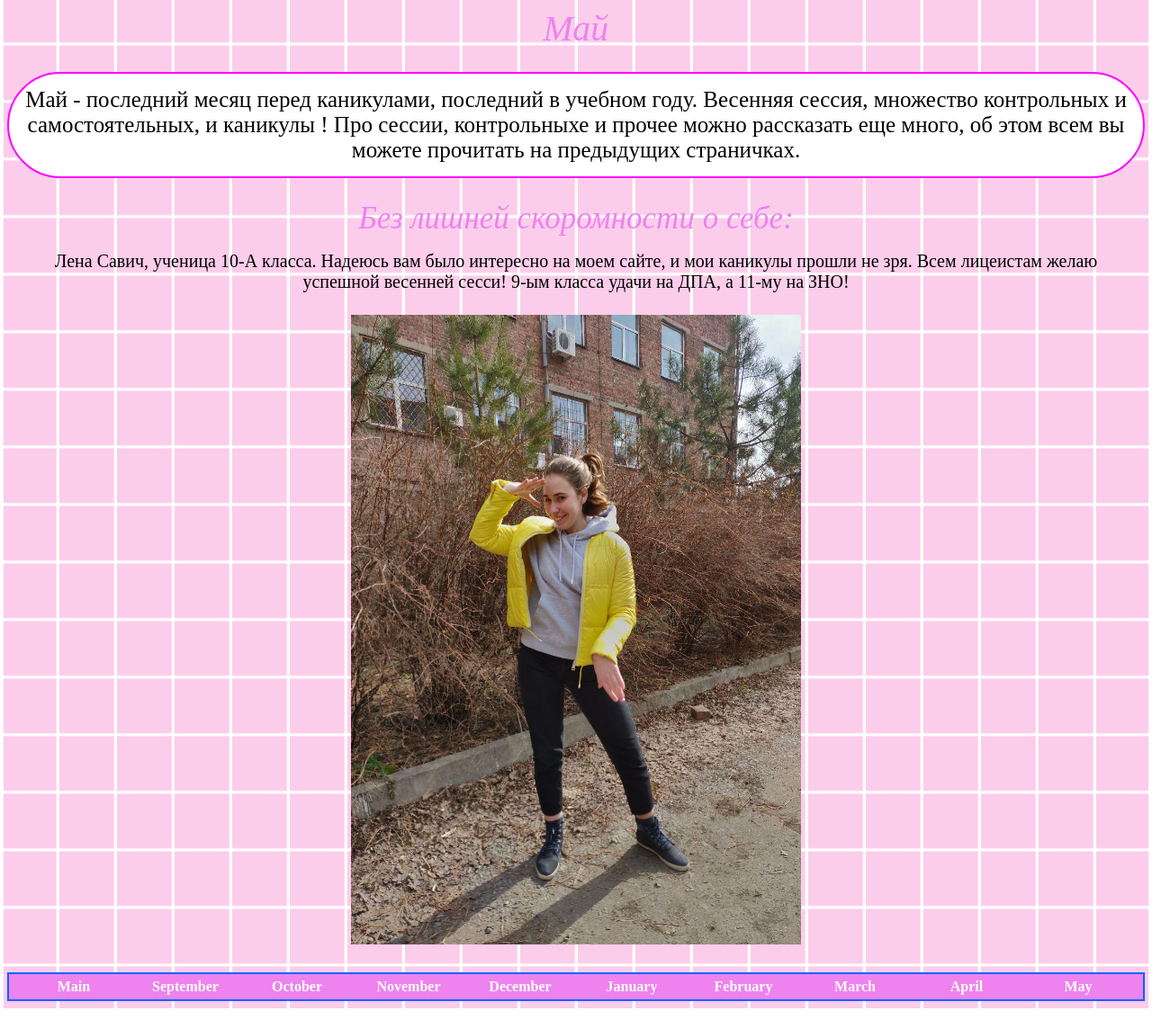
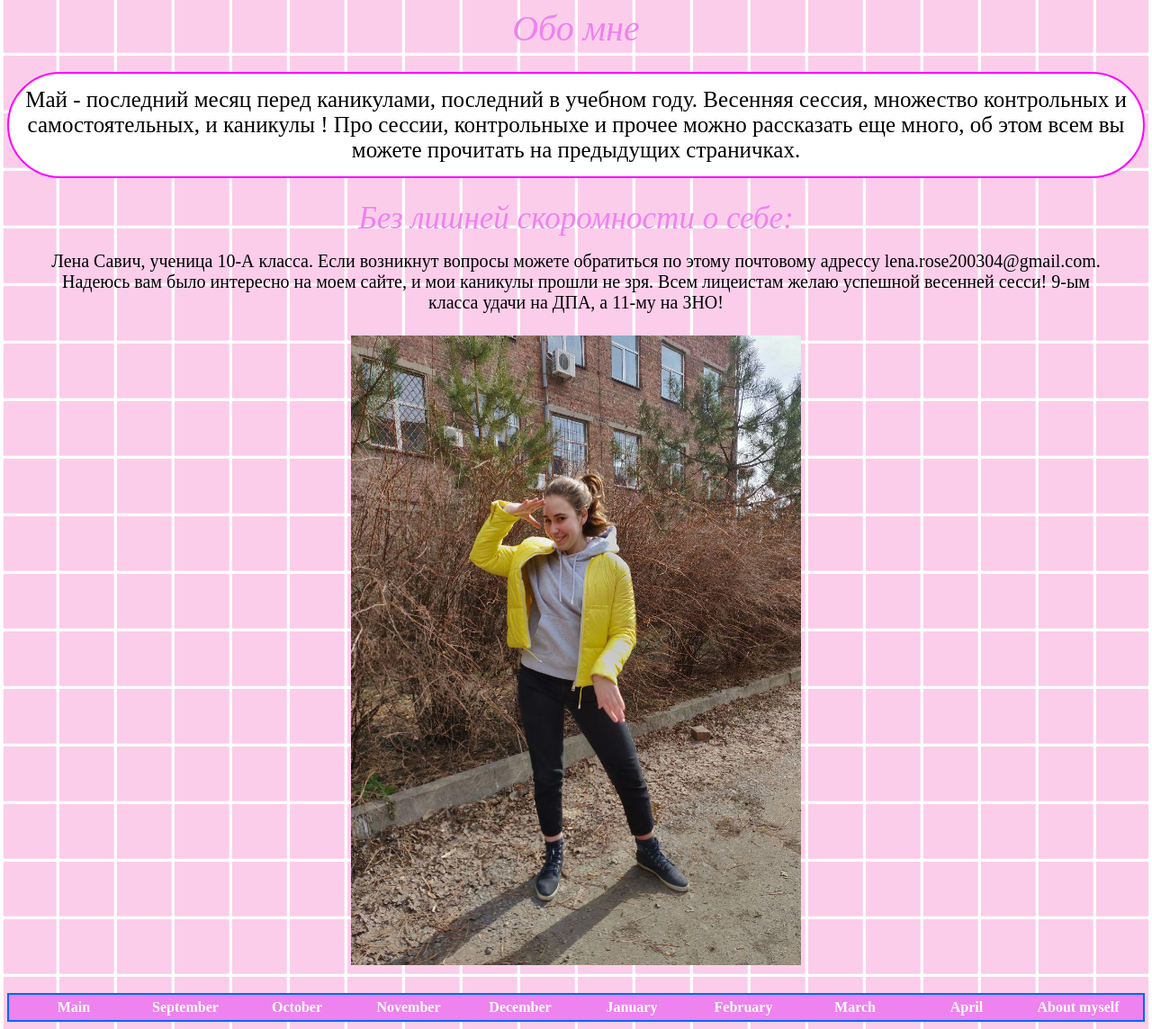
Before and after one commit to Furlen/lyceum, a plain HTML site: page folder 3/folder 7/may.html in a window 1280 px wide. Shown: the whole page at 90% size. Before the commit the page ends 1121 px from the top, so only its background shows below. Drawn offline with Linux system fonts and the light colour scheme.

Commit message:
Update may.html

```diff
--- a/folder 3/folder 7/may.html
+++ b/folder 3/folder 7/may.html
@@ -8,7 +8,7 @@
     <title>Document</title>
 </head>
 <body>
-        <div align="center" style="color:violet; font-size:40px; font-style:oblique" >Май</div>
+        <div align="center" style="color:violet; font-size:40px; font-style:oblique" >Обо мне</div>
 
         <p align="center" style="border: 2px solid #FF00FF; border-radius: 200px;background: white;
         padding: 15px;"> Май - последний месяц перед каникулами, последний в учебном году. Весенняя сессия,
@@ -16,7 +16,8 @@
     можно рассказать еще много,  об этом всем вы можете прочитать на предыдущих страничках.</p>
 <div align="center" style="color:violet; font-size:35px; font-style:oblique">Без лишней скоромности  о себе:</div>
 <figure>
-        <figcaption>Лена Савич, ученица 10-А класса. Надеюсь вам было интересно на моем сайте, и мои каникулы прошли
+        <figcaption>Лена Савич, ученица 10-А класса. Если возникнут вопросы можете обратиться по этому почтовому адрессу lena.rose200304@gmail.com.
+            Надеюсь вам было интересно на моем сайте, и мои каникулы прошли
                 не зря. Всем лицеистам желаю успешной весенней сесси! 9-ым класса удачи на ДПА, а 11-му
                 на ЗНО!</figcaption>
             <p><img src="photo_2019-03-08_12-10-55.jpg" alt="Центрируем изображение" width="500" height="700" >
@@ -32,7 +33,7 @@
         <li><a href="../folder 4/folder 5/february.html">February</a></li>
         <li><a href="../folder 4/folder 6/march.html">March</a></li>
         <li><a href="april.html">April</a></li>
-        <li><a href="#">May</a></li>
+        <li><a href="#">About myself</a></li>
     </ul>
 
 </body>
```
